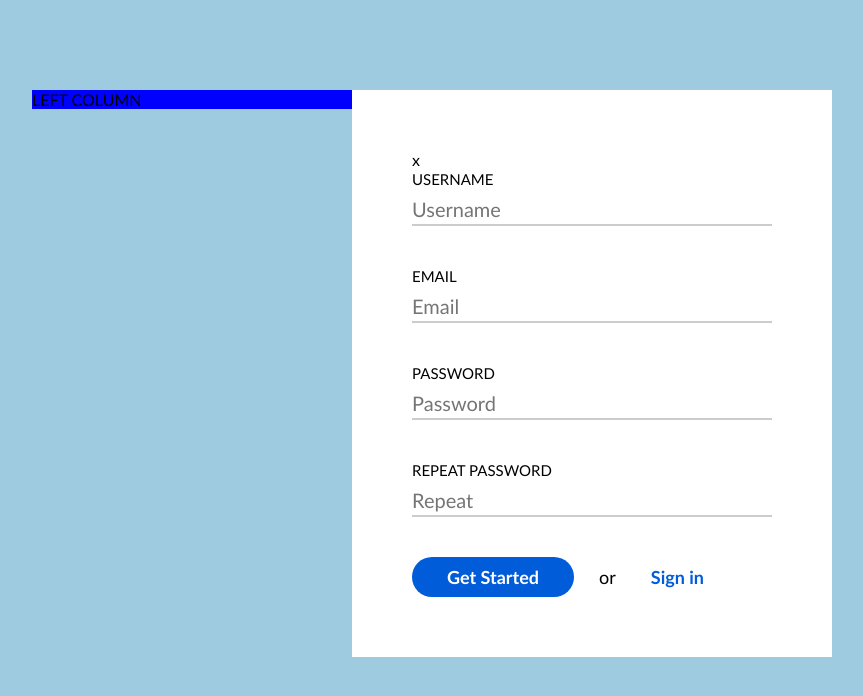
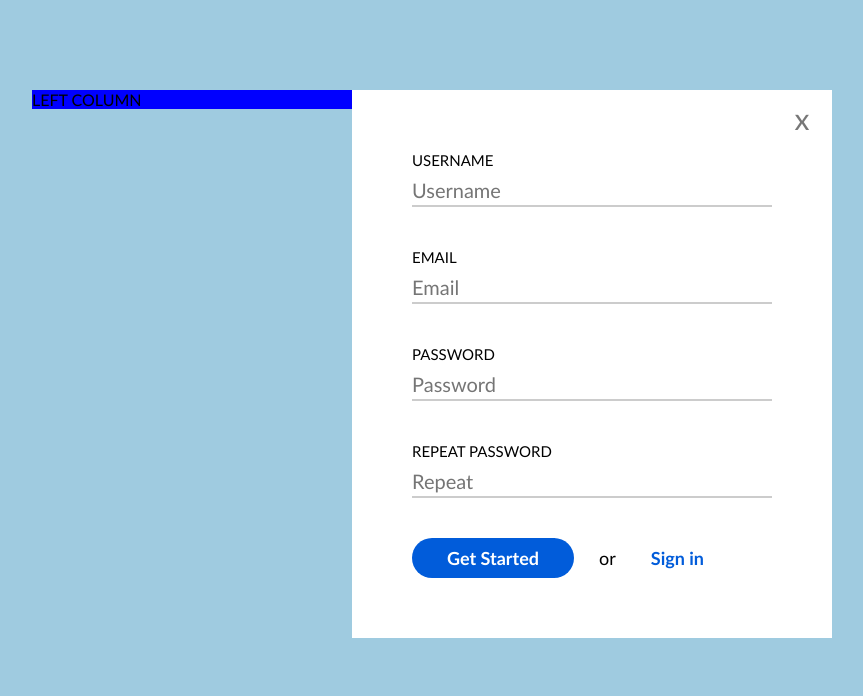
Before and after one commit to front-end-by-rimantas/25-grupe-sign-up, a plain HTML site: page index.html in a window 1280 px wide. Shown: the whole page, without its empty margins (208-1071 px from the left). Drawn offline with Linux system fonts and the light colour scheme.

Commit message:
Close element #14

```diff
--- a/css/main.css
+++ b/css/main.css
@@ -29,9 +29,24 @@ body {
   float: left;
   padding: 60px;
   background-color: #fff;
+  position: relative;
 }
 
 .close {
+  display: inline-block;
+  width: 60px;
+  height: 60px;
+  font-size: 30px;
+  text-align: center;
+  line-height: 57px;
+  position: absolute;
+  top: 0;
+  right: 0;
+  color: #777;
+}
+.close:hover {
+  color: #333;
+  cursor: pointer;
 }
 
 form {
```
